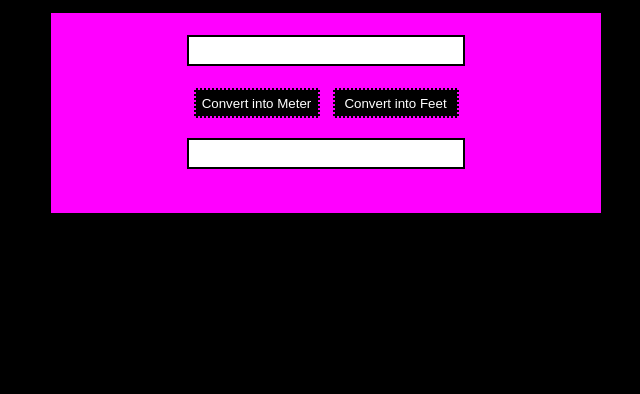
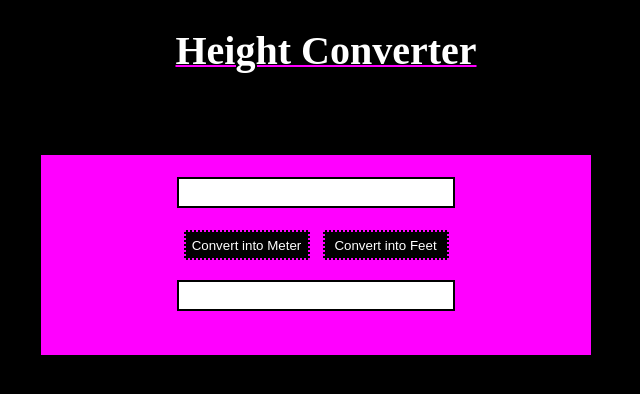
Before and after one commit to Thuotracy/height-converter, a plain HTML site: page index.html in a window 1280 px wide. Shown: the whole page, without its empty margins (314-954 px from the left). Drawn offline with Linux system fonts and the light colour scheme.

Commit message:
added h1

```diff
--- a/index.html
+++ b/index.html
@@ -8,6 +8,7 @@
     <link rel="stylesheet" href="style.css">
 </head>
 <body>
+    <h1>Height Converter</h1>
     <div id="container">
         <input type="text" id="input">
          <button id="meter">Convert into Meter</button>
--- a/style.css
+++ b/style.css
@@ -1,6 +1,13 @@
 html{
     background-color: black;
     height: 100%;
+}
+
+h1{
+    color: white;
+    text-align: center;
+    font-size: 40px;
+    text-decoration: 2px underline fuchsia;
 }
 
 #container{
@@ -12,6 +19,9 @@ html{
     background-color: fuchsia;
     grid-template-columns: 1fr 1fr 1fr 1fr;
     grid-template-rows: 1fr 50px 1fr;
+    position: absolute;
+    top: 150px;
+    left: 350px;
 }
 
 #input{
```
